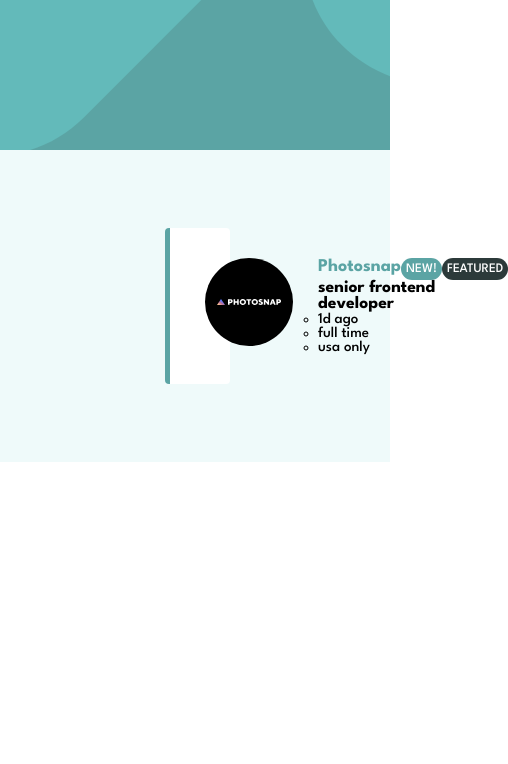
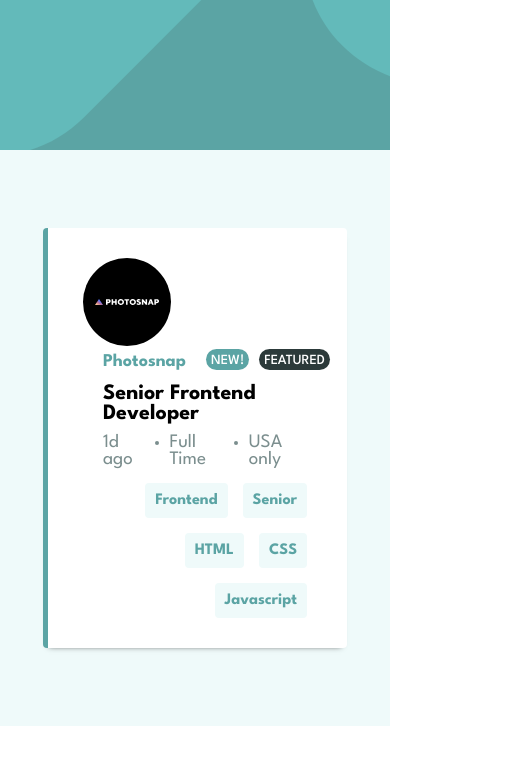
Before and after one commit to donmikelee/static-job-listings-master, a website built with Vite: page index.html in a window 390 px wide. Shown: the whole page, 508 px wide, since content can reach past the window. Built offline with nearby package versions, Linux system fonts and the light colour scheme.

Commit message:
Change css files to scss, add root and var files

```diff
--- a/index.html
+++ b/index.html
@@ -3,20 +3,14 @@
   <head>
     <meta charset="UTF-8" />
     <link rel="icon" type="image/svg+xml" href="favicon.svg" />
-    <link rel="preconnect" href="https://fonts.googleapis.com" />
-    <link rel="preconnect" href="https://fonts.gstatic.com" crossorigin />
-    <link
-      href="https://fonts.googleapis.com/css2?family=League+Spartan:wght@500;700&display=swap"
-      rel="stylesheet"
-    />
-    <link rel="stylesheet" href="style/style.css" />
+    <link rel="stylesheet" href="style/style.scss" />
     <meta name="viewport" content="width=device-width, initial-scale=1.0" />
     <title>Vite App</title>
   </head>
   <body>
-    <div id="app">
+    <div id="app" class="app">
       <header class="header"></header>
-      <main class="content">
+      <main class="website-content">
         <ul class="job-list" id="job-ad-list">
           <li>
             <div class="job-ad-block">
@@ -40,6 +34,15 @@
                   </ul>
                 </div>
               </div>
+              <div class="jobs-ad-tags">
+                <ul>
+                  <li>frontend</li>
+                  <li>senior</li>
+                  <li>HTML</li>
+                  <li>CSS</li>
+                  <li>Javascript</li>
+                </ul>
+              </div>
             </div>
           </li>
         </ul>
--- a/package.json
+++ b/package.json
@@ -8,6 +8,10 @@
     "preview": "vite preview"
   },
   "devDependencies": {
+    "sass": "^1.50.0",
     "vite": "^2.9.0"
+  },
+  "dependencies": {
+    "node-sass": "^7.0.1"
   }
 }
--- /dev/null
+++ b/style/root.scss
@@ -0,0 +1,19 @@
+@font-face {
+    font-family: 'League Spartan';
+    src: url('../design/League_Spartan/LeagueSpartan-VariableFont_wght.ttf');
+}
+
+html,
+body {
+    width: 100%;
+    font-size: 15px;
+    font-family: 'League Spartan', sans-serif;
+}
+
+*,
+*::after,
+*::before {
+    box-sizing: border-box;
+    margin: 0;
+    padding: 0;
+}
--- /dev/null
+++ b/style/style.scss
@@ -0,0 +1,143 @@
+@import './variables.scss';
+@import './root.scss';
+
+.app {
+  background-color: $light-cyan-background;
+  max-width: 1440px;
+  margin: 0 auto;
+}
+
+header {
+  background-color: $desaturated-dark-cyan;
+  background-image: url('../images/bg-header-desktop.svg');
+  object-fit: contain;
+  height: 150px;
+}
+
+.website-content {
+  padding: 78px 165px;
+}
+
+.job-list {
+  list-style-type: none;
+  width: auto;
+}
+
+/***** JOB-AD STYLES *****/
+
+.job-ad-block {
+  display: flex;
+  flex-wrap: wrap;
+  border-radius: 4px;
+  background-color: #fff;
+  border-left: 5px solid $desaturated-dark-cyan;
+  padding: 30px;
+  box-shadow: 0 4px 6px -6px #222;
+}
+
+.job-logo {
+  margin-left: 5px;
+}
+
+.job-ad-content {
+  margin-left: 25px;
+}
+
+.job-ad-header {
+  display: flex;
+}
+
+.job-ad-header h4 {
+  font-size: 18px;
+  color: $desaturated-dark-cyan;
+  margin-top: 4px;
+  margin-right: 20px;
+}
+
+.job-ad-header .sign {
+  border-radius: 25px;
+  padding: 5px 5px 3px 5px;
+  text-transform: uppercase;
+  color: #fff;
+  font-weight: 500;
+  font-size: 14px;
+  text-align: center;
+}
+
+.job-ad-header .new-sign {
+  background-color: $desaturated-dark-cyan;
+  margin-right: 10px;
+}
+
+.job-ad-header .featured-sign {
+  background-color: $very-dark-cyan;
+}
+
+.job-ad-title {
+  margin-top: 14px;
+}
+
+.job-ad-title h3 {
+  font-size: 22px;
+  text-transform: capitalize;
+}
+
+.job-ad-info ul {
+  margin-top: 10px;
+  list-style-type: disc;
+  display: flex;
+}
+
+.job-ad-info ul > li {
+  font-size: 19px;
+  margin-right: 30px;
+  color: $dark-cyan;
+}
+
+.job-ad-info ul > li:nth-child(2) {
+  text-transform: capitalize;
+}
+
+.job-ad-info ul > li > span {
+  text-transform: uppercase;
+}
+
+.job-ad-info ul > li:first-child::marker {
+  content: '';
+}
+
+.jobs-ad-tags {
+  flex-grow: 1;
+  display: flex;
+}
+
+.jobs-ad-tags > ul {
+  display: flex;
+  flex-wrap: wrap;
+  flex-grow: 1;
+  list-style-type: none;
+  justify-content: flex-end;
+  align-items: center;
+  gap: 15px;
+  margin-right: 10px;
+}
+
+.jobs-ad-tags ul li {
+  color: $desaturated-dark-cyan;
+  font-size: 16px;
+  font-weight: 700;
+  text-transform: capitalize;
+  padding: 10px;
+  background-color: $light-cyan-background;
+  border-radius: 4px;
+}
+
+@media (max-width: 1212px) {
+  .website-content {
+    padding: 78px 11%;
+  }
+
+  .jobs-ad-tags > ul {
+    margin-top: 15px;
+  }
+}
--- /dev/null
+++ b/style/variables.scss
@@ -0,0 +1,10 @@
+/* Primary */
+
+$desaturated-dark-cyan: hsl(180, 29%, 50%);
+
+/* Neutral */
+
+$light-cyan-background: hsl(180, 52%, 96%);
+$light-cyan-filter: hsl(180, 31%, 95%);
+$dark-cyan: hsl(180, 8%, 52%);
+$very-dark-cyan: hsl(180, 14%, 20%);
```
Also changed, not shown: design/League_Spartan/OFL.txt (added, +93 -0 lines), style/main.js (+0 -14 lines), design/League_Spartan/LeagueSpartan-VariableFont_wght.ttf (added), design/League_Spartan/README.txt (added), design/League_Spartan/static/LeagueSpartan-Black.ttf (added), design/League_Spartan/static/LeagueSpartan-Bold.ttf (added), design/League_Spartan/static/LeagueSpartan-ExtraBold.ttf (added), design/League_Spartan/static/LeagueSpartan-ExtraLight.ttf (added), design/League_Spartan/static/LeagueSpartan-Light.ttf (added), design/League_Spartan/static/LeagueSpartan-Medium.ttf (added), design/League_Spartan/static/LeagueSpartan-Regular.ttf (added), design/League_Spartan/static/LeagueSpartan-SemiBold.ttf (added), design/League_Spartan/static/LeagueSpartan-Thin.ttf (added), style/style.css (deleted), 1 other file.
